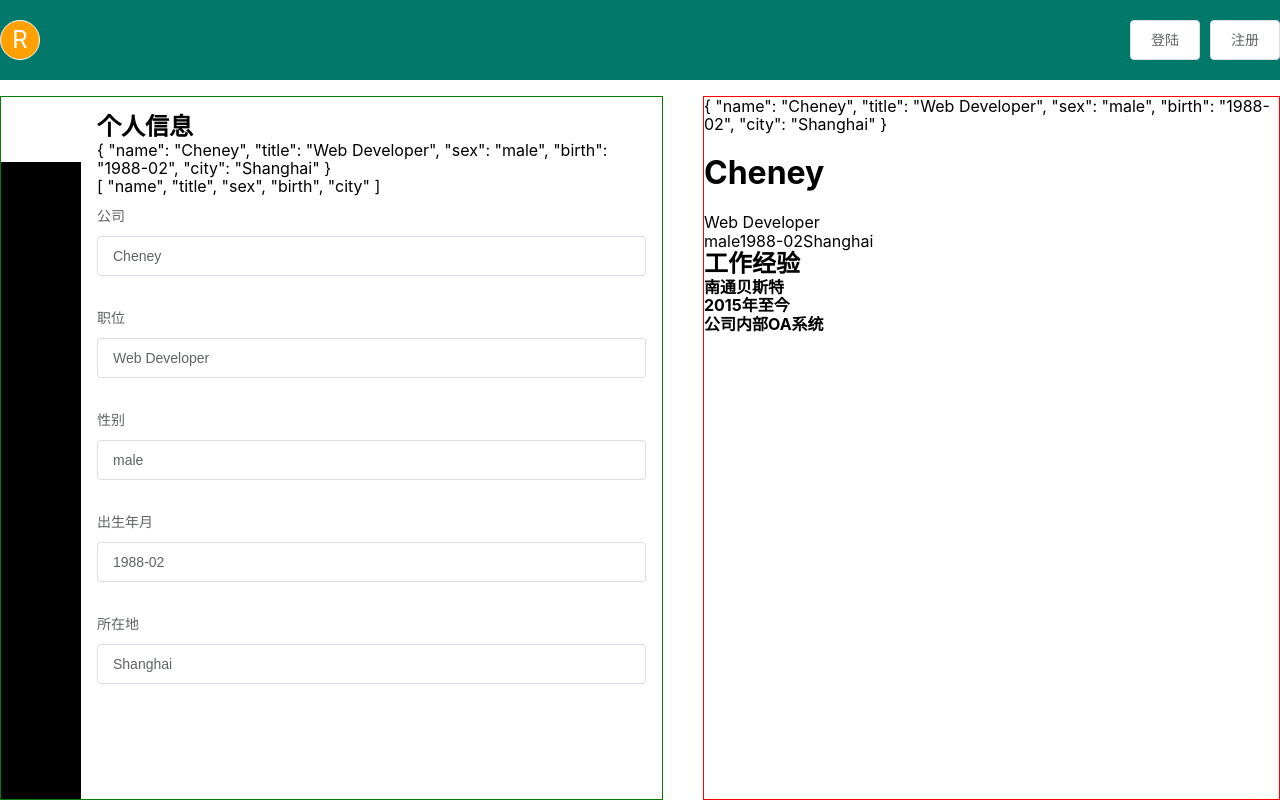
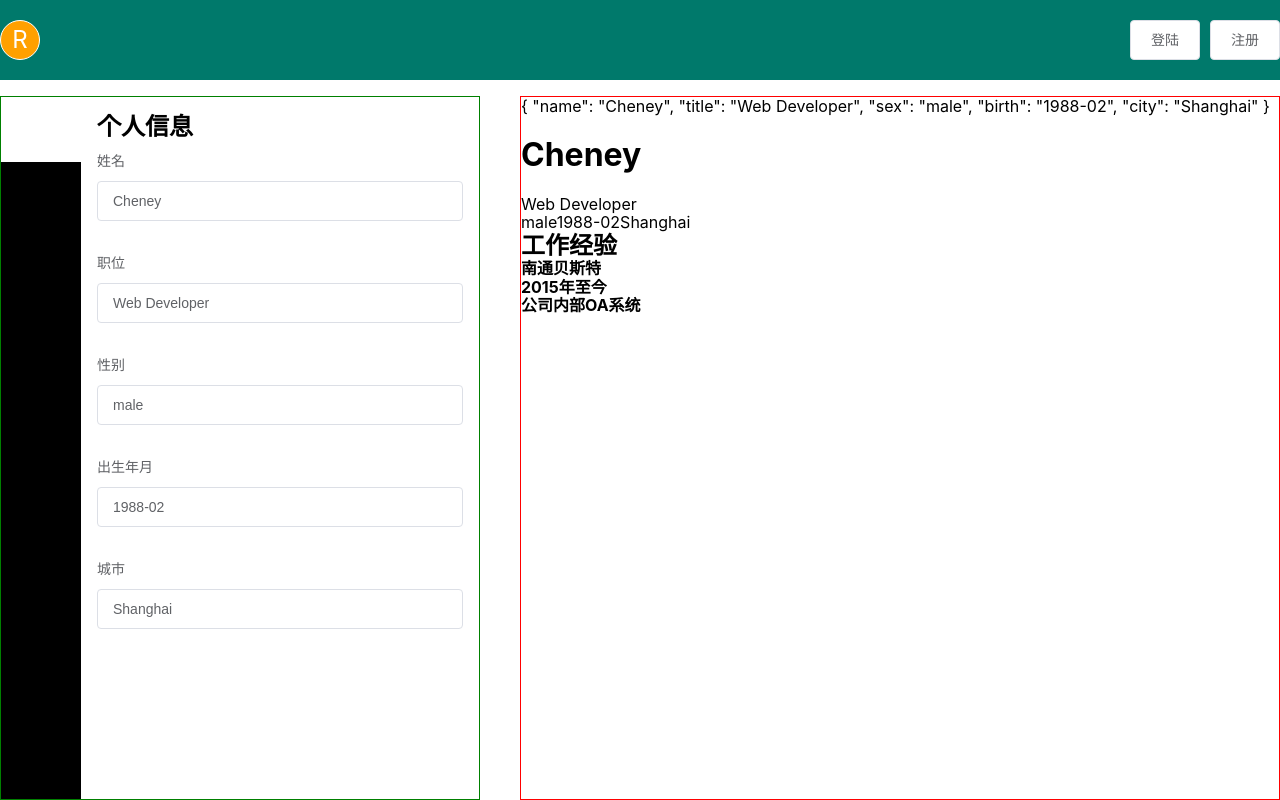
Before and after one commit to CheneyZhangCH/vue-resumer-1, a Vue app: page / in a window 1280 px wide. Built offline with nearby package versions, Linux system fonts and the light colour scheme.

Commit message:
profile重构

```diff
--- a/src/components/Editor.vue
+++ b/src/components/Editor.vue
@@ -11,8 +11,7 @@
     </nav>
     <ol class="panels">
       <li v-bind:class="{active: currentTab === 0}">
-        <Profile v-bind:profile="resume.profile"
-                 v-bind:labels="{name:'姓名',title:'职位', sex:'性别', birth:'出生年月', city:'城市'}"></Profile>
+        <Profile v-bind:profile="resume.profile"></Profile>
       </li>
       <li v-bind:class="{active: currentTab === 1}">
         <Jobs v-bind:jobs="resume.jobs"></Jobs>
--- a/src/components/editor/Profile.vue
+++ b/src/components/editor/Profile.vue
@@ -1,62 +1,34 @@
 <template>
   <div>
     <h2>个人信息</h2>
-    <p>{{profile}}</p>
-    <p>{{keys}}</p>
     <el-form>
-
-      <!--<el-form-item v-for="{key, value}  in profile" v-bind:label="profile.key">-->
-        <!--<el-input v-bind:value="profile.key" v-on:input.native="updateProfileName($event,key)"></el-input>-->
-      <!--</el-form-item>-->
-
-      <el-form-item label="公司">
-        <el-input v-bind:value="profile.name" v-on:input.native="updateProfileName($event)"></el-input>
-      </el-form-item>
-      <el-form-item label="职位">
-        <el-input v-bind:value="profile.title" v-on:input.native="updateProfileTitle($event)"></el-input>
-      </el-form-item>
-      <el-form-item label="性别">
-        <el-input v-bind:value="profile.sex" v-on:input.native="updateProfileSex($event)"></el-input>
-      </el-form-item>
-      <el-form-item label="出生年月">
-        <el-input v-bind:value="profile.birth" v-on:input.native="updateProfileBirth($event)"></el-input>
-      </el-form-item>
-      <el-form-item label="所在地">
-        <el-input v-bind:value="profile.city" v-on:input.native="updateProfileCity($event)"></el-input>
+      <el-form-item v-for="(val, key) in profile" v-bind:label="labels[key]">
+        <el-input v-bind:value="profile[key]" v-on:input.native="updateProfile($event, key)">
+        </el-input>
       </el-form-item>
     </el-form>
   </div>
 </template>
 <script type="text/ecmascript-6">
   export default {
+
+    data() {
+      return {
+        labels: {name: '姓名', title: '职位', sex: '性别', birth: '出生年月', city: '城市'}
+      }
+    },
     computed: {
       keys() {
-        return Object.keys(this.$store.state.resume.profile);
+        return Object.keys(this.labels);
       },
       profile() {
         return this.$store.state.resume.profile;
       }
     },
     methods: {
-      updateProfileName($event) {
-        this.$store.commit('updateProfileName', $event.target.value)
-      }
-      ,
-      updateProfileTitle($event) {
-        this.$store.commit('updateProfileTitle', $event.target.value)
-      }
-      ,
-      updateProfileSex($event) {
-        this.$store.commit('updateProfileSex', $event.target.value)
-      }
-      ,
-      updateProfileBirth($event) {
-        this.$store.commit('updateProfileBirth', $event.target.value)
-      }
-      ,
-      updateProfileCity($event) {
-        this.$store.commit('updateProfileCity', $event.target.value)
-      }
+      updateProfile($event, key) {
+        this.$store.commit('updateProfile', {key: key, value: $event.target.value})
+      },
     }
   }
 </script>
--- a/src/store/index.js
+++ b/src/store/index.js
@@ -68,20 +68,11 @@ export default new Vuex.Store({
     removeAward(state, index) {
       state.resume.awards.splice(index, 1)
     },
-    updateProfileName(state, payload) {
-      state.resume.profile.name = payload
-    },
-    updateProfileTitle(state, payload) {
-      state.resume.profile.title = payload
-    },
-    updateProfileSex(state, payload) {
-      state.resume.profile.sex = payload
-    },
-    updateProfileBirth(state, payload) {
-      state.resume.profile.birth = payload
-    },
-    updateProfileCity(state, payload) {
-      state.resume.profile.city = payload
+
+    updateProfile(state, payload) {
+      let newkey = payload.key
+      let value = payload.value
+      state.resume.profile[newkey] = value
     },
   }
 })
```
